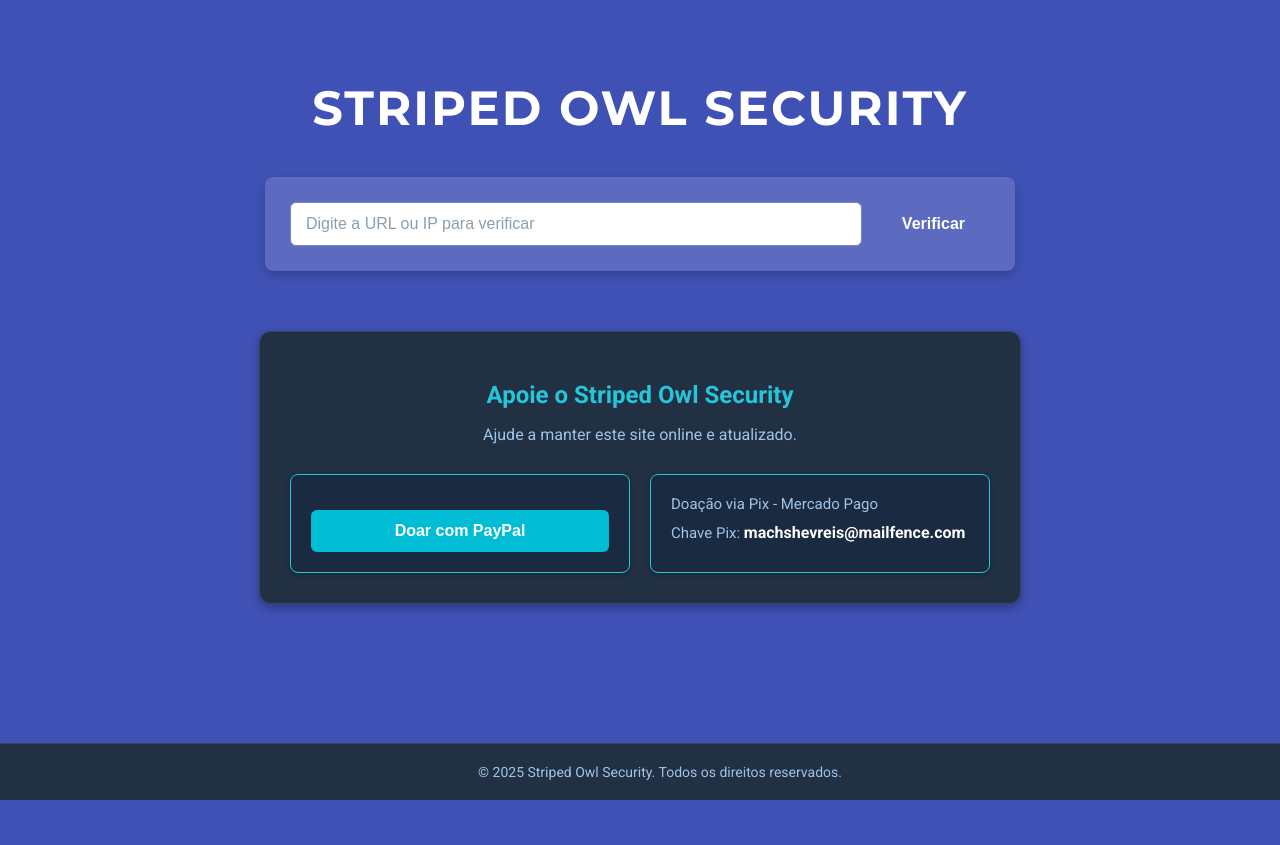
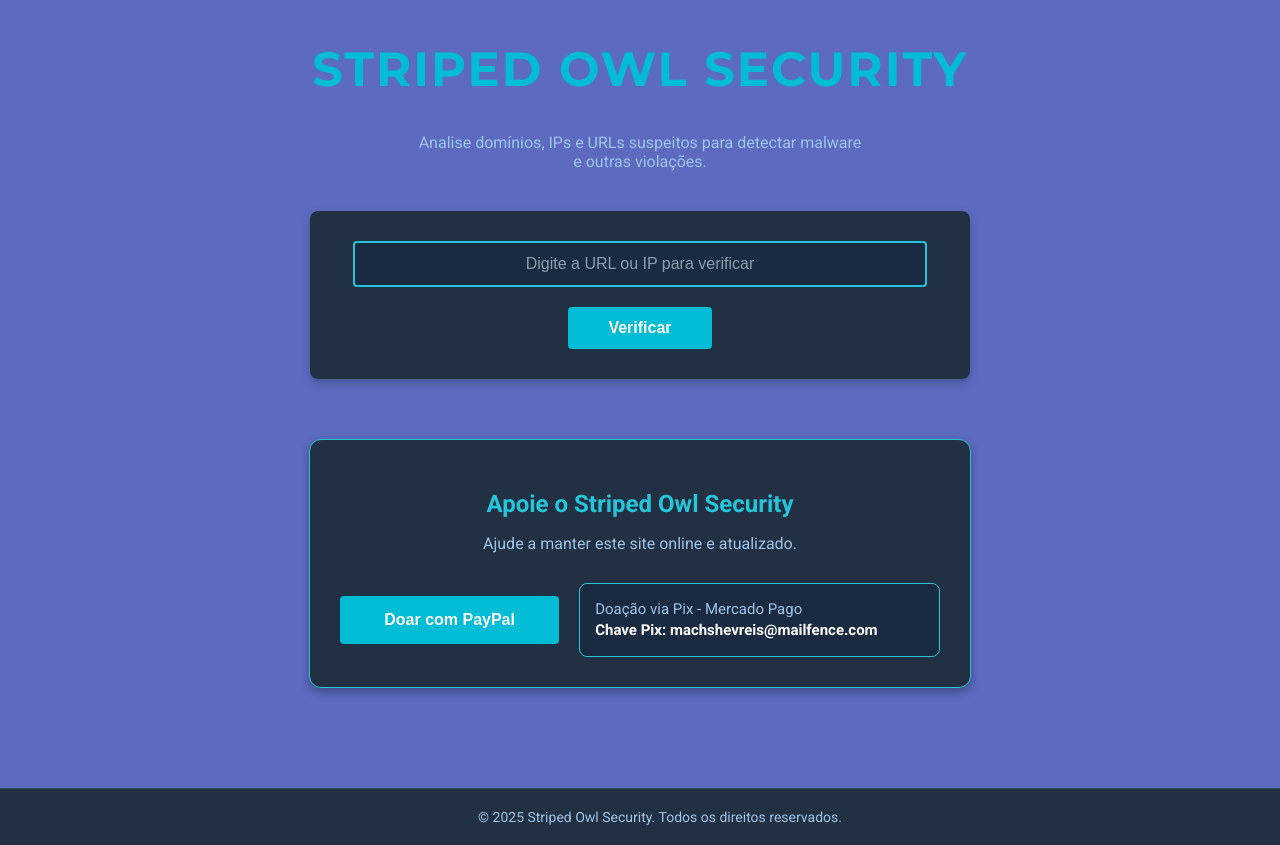
Before and after one commit to FFReis23/stripedowlsecurity, a Flask app: page / in a window 1280 px wide. Before the commit the page ends 800 px from the top, so only its background shows below. Run offline with Flask 3, Linux system fonts and the light colour scheme.

Commit message:
Update index.html

```diff
--- a/templates/index.html
+++ b/templates/index.html
@@ -5,63 +5,81 @@
     <meta name="viewport" content="width=device-width, initial-scale=1" />
     <title>Striped Owl Security</title>
 
-    <link href="https://fonts.googleapis.com/css2?family=Roboto:wght@400;700&display=swap" rel="stylesheet">
-    <link href="https://fonts.googleapis.com/css2?family=Montserrat:wght@700&display=swap" rel="stylesheet"> <style>
+    <link href="https://fonts.googleapis.com/css2?family=Montserrat:wght@700&family=Roboto:wght@400;700&display=swap" rel="stylesheet">
+
+    <style>
+        /* Cor de fundo da image_34313a.png (azul claro/violeta) */
         body {
             font-family: 'Roboto', Arial, sans-serif;
-            background-color: #3f51b5; /* Azul do fundo da Image 1 */
-            color: #ffffff; /* Texto branco */
+            background-color: #5c6bc0;
+            color: #ffffff;
             margin: 0;
             padding: 0;
             display: flex;
             flex-direction: column;
-            min-height: 100vh; /* Garante que o footer fique no final */
+            min-height: 100vh;
         }
 
         .main-content {
-            flex-grow: 1; /* Permite que o conteúdo principal ocupe o espaço disponível */
+            flex-grow: 1;
             display: flex;
             flex-direction: column;
             align-items: center;
-            justify-content: center; /* Centraliza verticalmente o conteúdo */
+            justify-content: center;
             padding: 40px 20px;
         }
 
+        /* --- Seção de Título e Busca (Adaptada) --- */
         .header {
             text-align: center;
-            margin-bottom: 40px;
+            margin-bottom: 25px; /* Reduzido para aproximar a frase */
         }
 
         h1 {
-            font-family: 'Montserrat', sans-serif; /* Fonte para o título principal, similar à Image 1 */
+            font-family: 'Montserrat', sans-serif;
             font-size: 48px;
             font-weight: 700;
-            color: #ffffff;
+            /* Cor do título no exemplo (azul vibrante) */
+            color: #00bcd4;
             letter-spacing: 2px;
             margin: 0;
         }
 
+        /* Frase de descrição adicionada */
+        .description-phrase {
+            font-size: 16px;
+            color: #a0c3e7; /* Azul claro para o texto */
+            margin-top: 10px;
+            margin-bottom: 40px; /* Espaço após a frase e antes do container */
+            max-width: 450px;
+            text-align: center;
+        }
+
         .search-container {
-            max-width: 700px;
+            max-width: 600px;
             width: 100%;
-            background-color: #5c6bc0; /* Fundo do container da search bar da Image 1 */
-            padding: 25px;
+            /* Fundo da barra de busca da image_34930c.png */
+            background-color: #213042;
+            padding: 30px; /* Aumentado o padding para se parecer com a imagem */
             border-radius: 8px;
             box-shadow: 0 4px 10px rgba(0, 0, 0, 0.2);
             display: flex;
+            flex-direction: column; /* Input e botão em colunas */
             align-items: center;
-            gap: 15px;
+            gap: 20px;
         }
 
         input[type="text"] {
-            flex-grow: 1;
+            width: 90%; /* Ajustado para ter margem interna no container */
             padding: 12px 15px;
-            border: 1px solid #7986cb; /* Borda do input */
-            border-radius: 6px;
+            border: 2px solid #26c6da; /* Borda azul clara do input */
+            border-radius: 4px;
             font-size: 16px;
-            background-color: #ffffff;
-            color: #333;
+            /* Fundo do input na image_34930c.png */
+            background-color: #1a2a40;
+            color: #ffffff;
             outline: none;
+            text-align: center; /* Centraliza o texto do placeholder */
         }
 
         input[type="text"]::placeholder {
@@ -69,11 +87,12 @@
         }
 
         button {
-            padding: 12px 25px;
+            padding: 12px 40px; /* Mais largo */
             border: none;
-            background-color: #5c6bc0; /* Cor do botão da Image 1 */
+            /* Cor do botão "Verificar" da image_34930c.png */
+            background-color: #00bcd4;
             color: white;
-            border-radius: 6px;
+            border-radius: 4px;
             cursor: pointer;
             font-size: 16px;
             font-weight: bold;
@@ -81,27 +100,27 @@
         }
 
         button:hover {
-            background-color: #4b5ca9; /* Escurece um pouco no hover */
+            background-color: #00acc1;
         }
 
-        /* Seção de Doação (adaptada da Image 2) */
+        /* --- Seção de Doação (Mantida) --- */
         .donation-section {
-            margin-top: 60px; /* Espaço entre a busca e a doação */
-            background-color: #213042; /* Fundo da seção de doação da Image 2 */
+            margin-top: 60px;
+            background-color: #213042;
             border-radius: 12px;
             padding: 30px;
             width: 100%;
-            max-width: 700px;
+            max-width: 600px;
             box-shadow: 0 4px 10px rgba(0, 0, 0, 0.3);
-            border: 1px solid #33485c; /* Borda sutil */
+            border: 1px solid #26c6da;
         }
 
         .donation-title {
             font-size: 24px;
             font-weight: 700;
             text-align: center;
-            color: #26c6da; /* Cor do título da doação da Image 2 */
-            margin-bottom: 10px;
+            color: #26c6da;
+            margin-bottom: 5px;
         }
 
         .donation-subtitle {
@@ -115,68 +134,73 @@
             display: flex;
             gap: 20px;
             justify-content: center;
-            flex-wrap: wrap; /* Permite que os itens quebrem a linha em telas menores */
+            align-items: stretch;
         }
 
-        .paypal-box, .pix-box {
-            background-color: #1a2a40; /* Fundo interno das caixas */
+        .paypal-box {
+            background-color: transparent;
             border-radius: 8px;
-            padding: 20px;
-            box-shadow: 0 2px 5px rgba(0, 0, 0, 0.2);
-            flex: 1; /* Permite que as caixas cresçam e diminuam */
-            min-width: 250px; /* Largura mínima para as caixas */
-            border: 1px solid #26c6da; /* Borda da Image 2 */
+            padding: 0;
+            flex: 1;
+            min-width: 180px;
             display: flex;
-            flex-direction: column;
-            justify-content: space-between; /* Para espaçar o conteúdo verticalmente */
+            align-items: center;
         }
 
         .paypal-box button {
-            background-color: #00bcd4; /* Cor do botão "Doar com PayPal" da Image 2 */
+            background-color: #00bcd4;
             color: white;
-            padding: 12px 20px;
-            border-radius: 6px;
+            padding: 15px 20px;
+            border-radius: 4px;
             font-size: 16px;
             font-weight: bold;
             width: 100%;
-            margin-top: 15px; /* Espaço acima do botão */
         }
 
         .paypal-box button:hover {
             background-color: #00acc1;
         }
 
-        .pix-box p {
-            margin: 0 0 10px 0;
+        .pix-box {
+            background-color: #1a2a40;
+            border-radius: 8px;
+            padding: 15px;
+            flex: 1.5;
+            min-width: 250px;
+            border: 1px solid #26c6da;
             color: #a0c3e7;
-            font-size: 15px;
+            display: flex;
+            flex-direction: column;
+            justify-content: center;
         }
 
-        .pix-box strong {
-            color: #ffffff;
-            font-size: 16px;
-            word-break: break-all; /* Garante que a chave Pix não estoure o layout */
+        .pix-box p {
+            margin: 0;
+            font-size: 15px;
+            line-height: 1.4;
         }
 
+        .pix-box .chave {
+            color: #ffffff;
+            font-weight: bold;
+            word-break: break-all;
+        }
+
+        /* --- Footer --- */
         .footer {
-            margin-top: 60px; /* Espaço antes do footer */
+            margin-top: 60px;
             text-align: center;
             padding: 20px;
             font-size: 14px;
             color: #a0c3e7;
-            background-color: #213042; /* Fundo do footer da Image 2 */
+            background-color: #213042;
             border-top: 1px solid #33485c;
             width: 100%;
         }
 
         /* Adaptação para telas menores */
-        @media (max-width: 768px) {
-            h1 {
-                font-size: 38px;
-            }
+        @media (max-width: 650px) {
             .search-container {
-                flex-direction: column;
-                gap: 10px;
                 padding: 20px;
             }
             button {
@@ -200,6 +224,8 @@
             <h1>STRIPED OWL SECURITY</h1>
         </div>
 
+        <p class="description-phrase">Analise domínios, IPs e URLs suspeitos para detectar malware e outras violações.</p>
+
         <div class="search-container">
             <input type="text" name="url" placeholder="Digite a URL ou IP para verificar" required>
             <button type="submit">Verificar</button>
@@ -216,7 +242,7 @@
 
                 <div class="pix-box">
                     <p>Doação via Pix - Mercado Pago</p>
-                    <p>Chave Pix: <strong>machshevreis@mailfence.com</strong></p>
+                    <p class="chave">Chave Pix: machshevreis@mailfence.com</p>
                 </div>
             </div>
         </div>
```
